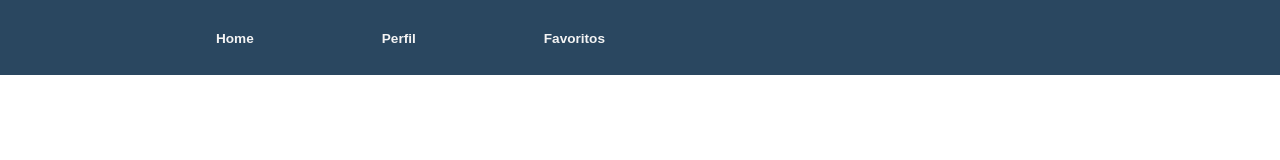
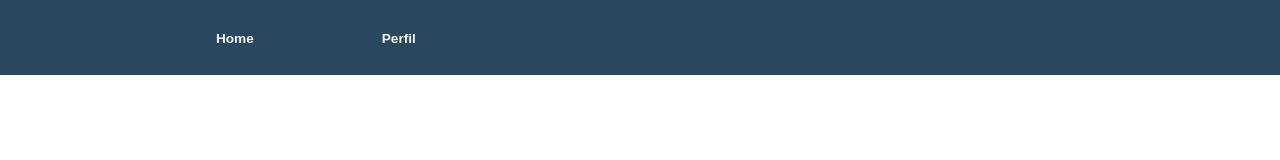
Before and after one commit to VD-Team/anime-list, an Angular app: page /page-not-found in a window 1280 px wide. Shown: the top 160 px of the page. Built offline with nearby package versions, Linux system fonts and the light colour scheme.

Commit message:
feat: página de favoritos removida

```diff
--- a/src/app/app-routing.module.ts
+++ b/src/app/app-routing.module.ts
@@ -2,12 +2,11 @@ import {NgModule} from '@angular/core';
 import { RouterModule, Routes } from "@angular/router";
 import {AnimeInfoPageComponent} from './anime-info-page/anime-info-page.component'
 
-import { PageFavoritosComponent, PageHomeComponent, PageNotFoundComponent, PagePerfilComponent } from './components/pages';
+import { PageHomeComponent, PageNotFoundComponent, PagePerfilComponent } from './components/pages';
 
 const routes: Routes = [
     {path: 'home', component: PageHomeComponent},
     {path: 'perfil', component: PagePerfilComponent},
-    {path: 'favoritos', component: PageFavoritosComponent},
     {path: 'animeInfoPage/:id', component: AnimeInfoPageComponent},
     {path: '', redirectTo: '/home', pathMatch: 'full'},
     {path: 'page-not-found', component: PageNotFoundComponent},
--- a/src/app/app.module.ts
+++ b/src/app/app.module.ts
@@ -3,7 +3,7 @@ import { BrowserModule } from '@angular/platform-browser';
 
 import { AppComponent } from './app.component';
 import { AppRoutingModule } from './app-routing.module';
-import { FilterPipe, PageFavoritosComponent, PageHomeComponent, PageNotFoundComponent, PagePerfilComponent } from './components/pages';
+import { FilterPipe, PageHomeComponent, PageNotFoundComponent, PagePerfilComponent } from './components/pages';
 import { AnimeInfoPageComponent } from './anime-info-page/anime-info-page.component';
 import { FooterComponent, HeaderComponent } from './components/general';
 import { AnimeCardComponent } from './components/anime-card';
@@ -22,7 +22,6 @@ import { AnimeFormBackgroundComponent } from './anime-form-background/anime-form
     PageNotFoundComponent,
     AnimeInfoPageComponent,
     PagePerfilComponent,
-    PageFavoritosComponent,
     FilterPipe,
     AnimeFormComponent,
     AnimeFormBackgroundComponent
--- a/src/app/components/general/header/header.component.html
+++ b/src/app/components/general/header/header.component.html
@@ -2,7 +2,6 @@
     <div class="buttons">
         <a id="bhome" routerLink="/home" [style] = "bhomeStyle">Home</a>
         <a id="bperfil" routerLink="/perfil" [style] = "bperfilStyle">Perfil</a>
-        <a id="bfavoritos" routerLink="/favoritos" [style] = "bfavoritosStyle">Favoritos</a>
     </div>
     <div class="search" [style] = "bsearchStyle">
         <form action="">
--- a/src/app/components/general/header/header.component.ts
+++ b/src/app/components/general/header/header.component.ts
@@ -5,7 +5,6 @@ import { DataService } from 'src/app/services/data.service';
 enum Button {
   Home = 'home',
   Perfil = 'perfil',
-  Favoritos = 'favoritos',
   None = 'null'
 }
 
@@ -21,7 +20,6 @@ export class HeaderComponent implements OnInit {
 
   bhomeStyle = this.buttonUnselected
   bperfilStyle = this.buttonUnselected
-  bfavoritosStyle = this.buttonUnselected
   bsearchStyle = ''
   searchIconPath = 'assets/search-icon.png'
   @Input()
@@ -39,9 +37,6 @@ export class HeaderComponent implements OnInit {
         break;
       case Button.Perfil.toString():
         this.bperfilStyle = this.buttonSelected
-        break;
-      case Button.Favoritos.toString():
-        this.bfavoritosStyle = this.buttonSelected
     }
     if(!this.hasSearch) {
       this.bsearchStyle = 'display: none;'
--- a/src/app/components/pages/index.ts
+++ b/src/app/components/pages/index.ts
@@ -1,4 +1,3 @@
 export * from './page-home/page-home.component'
 export * from './page-perfil/page-perfil.component'
-export * from './page-favoritos/page-favoritos.component'
 export * from './page-not-found/page-not-found.component'
--- a/src/app/components/pages/page-favoritos/page-favoritos.component.html
+++ /dev/null
@@ -1,3 +0,0 @@
-<app-header [button]="'favoritos'" [hasSearch]="true"></app-header>
-<p>page-favoritos works!</p>
-<app-footer></app-footer>
--- a/src/app/components/pages/page-favoritos/page-favoritos.component.ts
+++ /dev/null
@@ -1,15 +0,0 @@
-import { Component, OnInit } from '@angular/core';
-
-@Component({
-  selector: 'app-page-favoritos',
-  templateUrl: './page-favoritos.component.html',
-  styleUrls: ['./page-favoritos.component.css']
-})
-export class PageFavoritosComponent implements OnInit {
-
-  constructor() { }
-
-  ngOnInit(): void {
-  }
-
-}
```
Also changed, not shown: src/app/components/pages/page-favoritos/page-favoritos.component.css (deleted).
